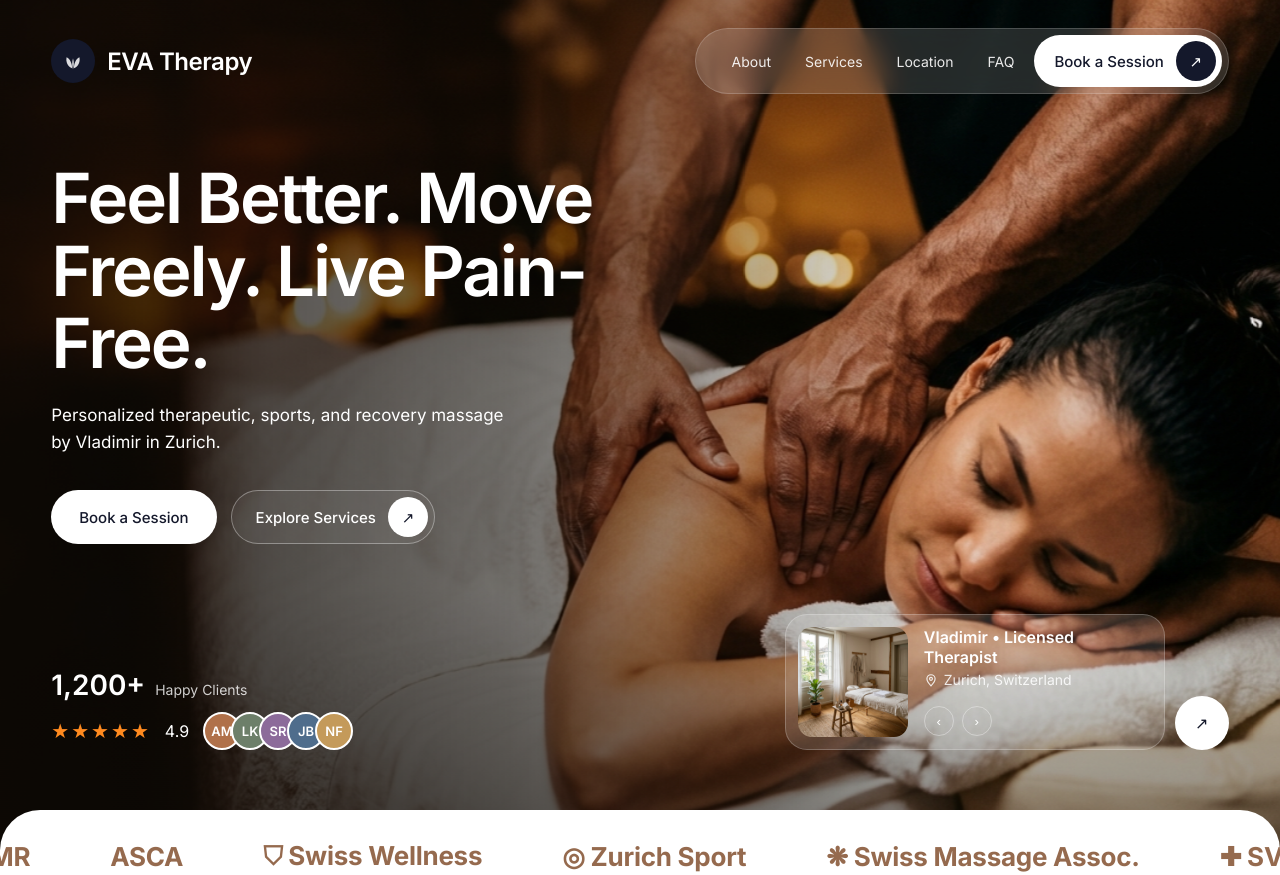
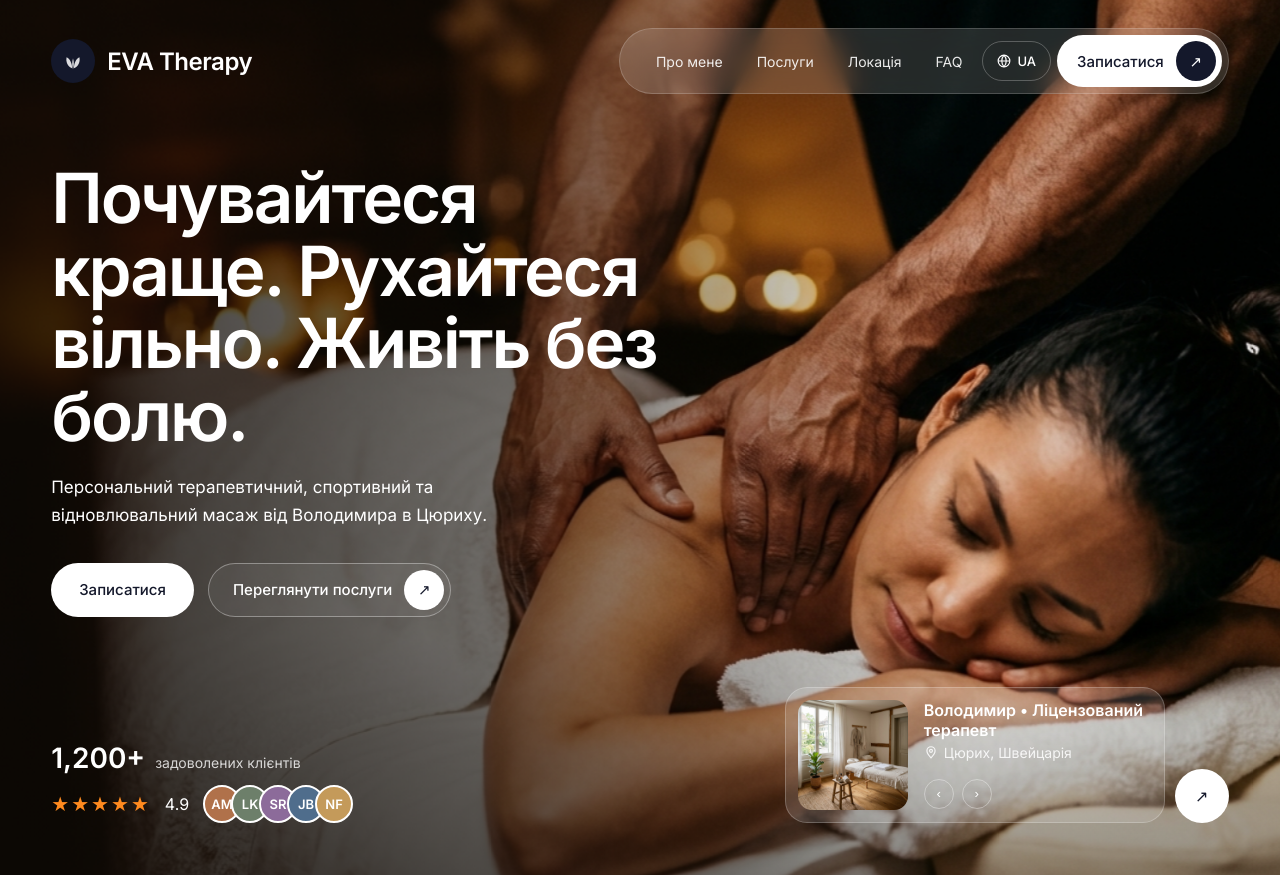
Before and after one commit to philkadyrov/eva-therapy, a plain HTML site: page index.html in a window 1280 px wide. Shown: the top 875 px of the page. Drawn offline with Linux system fonts and the light colour scheme.

Commit message:
Add files via upload

```diff
--- a/index.html
+++ b/index.html
@@ -1,10 +1,10 @@
 <!DOCTYPE html>
-<html lang="en">
+<html lang="uk">
 <head>
 <meta charset="UTF-8">
 <meta name="viewport" content="width=device-width, initial-scale=1">
-<title>EVA Therapy — Massage by Vladimir in Zurich</title>
-<meta name="description" content="Personalized therapeutic, sports and recovery massage by Vladimir in Zurich, Switzerland. Book your session at EVA Therapy.">
+<title>EVA Therapy — масаж від Володимира в Цюриху</title>
+<meta name="description" content="Персональний терапевтичний, спортивний та відновлювальний масаж від Володимира в Цюриху, Швейцарія. Запишіться на сеанс в EVA Therapy.">
 <link rel="preconnect" href="https://fonts.googleapis.com">
 <link href="https://fonts.googleapis.com/css2?family=Inter:wght@400;500;600;700&display=swap" rel="stylesheet">
 <style>
@@ -62,6 +62,14 @@ h1{font-size:clamp(40px,5.4vw,72px);line-height:1.05;font-weight:600;letter-spac
 .logos__track{display:flex;gap:80px;width:max-content;animation:marquee 30s linear infinite}
 .logos__track span{font-size:26px;font-weight:700;color:var(--brown);white-space:nowrap;display:flex;align-items:center;gap:10px;opacity:.9;letter-spacing:-.01em}
 @keyframes marquee{to{transform:translateX(-50%)}}
+.lang{position:relative}
+.lang__btn{display:flex;align-items:center;gap:6px;height:40px;padding:0 14px;border-radius:999px;border:1px solid rgba(255,255,255,.25);background:transparent;color:#fff;font:500 13px Inter,sans-serif;cursor:pointer;transition:.25s}
+.lang__btn:hover{background:rgba(255,255,255,.15)}
+.lang__menu{position:absolute;right:0;top:calc(100% + 10px);min-width:150px;padding:6px;border-radius:16px;background:rgba(20,16,12,.85);border:1px solid rgba(255,255,255,.15);backdrop-filter:blur(16px);-webkit-backdrop-filter:blur(16px);opacity:0;visibility:hidden;transform:translateY(-6px);transition:.2s;z-index:10}
+.lang.open .lang__menu{opacity:1;visibility:visible;transform:none}
+.lang__menu button{display:flex;justify-content:space-between;width:100%;padding:9px 12px;border:0;border-radius:10px;background:transparent;color:#fff;font:14px Inter,sans-serif;cursor:pointer;text-align:left}
+.lang__menu button:hover,.lang__menu button.active{background:rgba(255,255,255,.14)}
+.lang__menu small{opacity:.55}
 @media(max-width:900px){.nav a.link{display:none}.nav{padding:6px}.bottom{flex-direction:column;align-items:flex-start}.card{width:100%}.card-wrap{width:100%}}
 </style>
 </head>
@@ -74,25 +82,34 @@ h1{font-size:clamp(40px,5.4vw,72px);line-height:1.05;font-weight:600;letter-spac
       EVA Therapy
     </a>
     <nav class="nav" aria-label="Main">
-      <a class="link" href="#about" id="nav-about">About</a>
-      <a class="link" href="#services" id="nav-services">Services</a>
-      <a class="link" href="#location" id="nav-location">Location</a>
-      <a class="link" href="#faq" id="nav-faq">FAQ</a>
-      <a class="btn btn--white btn--arrow" href="#book" id="nav-book">Book a Session <span class="circle circle--navy">↗</span></a>
+      <a class="link" href="#about" id="nav-about" data-i18n="navAbout">Про мене</a>
+      <a class="link" href="#services" id="nav-services" data-i18n="navServices">Послуги</a>
+      <a class="link" href="#location" id="nav-location" data-i18n="navLocation">Локація</a>
+      <a class="link" href="#faq" id="nav-faq" data-i18n="navFaq">FAQ</a>
+      <div class="lang" id="lang">
+        <button class="lang__btn" id="lang-toggle" aria-haspopup="true" aria-label="Language"><svg width="14" height="14" viewBox="0 0 24 24" fill="none" stroke="currentColor" stroke-width="2"><circle cx="12" cy="12" r="10"/><path d="M2 12h20M12 2a15 15 0 0 1 0 20M12 2a15 15 0 0 0 0 20"/></svg><span id="lang-current">UA</span></button>
+        <div class="lang__menu" role="menu">
+          <button data-lang="uk" id="lang-uk">Українська <small>UA</small></button>
+          <button data-lang="de" id="lang-de">Deutsch <small>DE</small></button>
+          <button data-lang="en" id="lang-en">English <small>EN</small></button>
+          <button data-lang="ru" id="lang-ru">Русский <small>RU</small></button>
+        </div>
+      </div>
+      <a class="btn btn--white btn--arrow" href="#book" id="nav-book"><span data-i18n="book">Записатися</span> <span class="circle circle--navy">↗</span></a>
     </nav>
   </header>
 
   <main class="wrap">
-    <h1>Feel Better. Move Freely. Live Pain-Free.</h1>
-    <p class="sub">Personalized therapeutic, sports, and recovery massage by Vladimir in Zurich.</p>
+    <h1 data-i18n="h1">Почувайтеся краще. Рухайтеся вільно. Живіть без болю.</h1>
+    <p class="sub" data-i18n="sub">Персональний терапевтичний, спортивний та відновлювальний масаж від Володимира в Цюриху.</p>
     <div class="ctas">
-      <a class="btn btn--white" href="#book" id="hero-book">Book a Session</a>
-      <a class="btn btn--ghost" href="#services" id="hero-services">Explore Services <span class="circle circle--white">↗</span></a>
+      <a class="btn btn--white" href="#book" id="hero-book" data-i18n="book">Записатися</a>
+      <a class="btn btn--ghost" href="#services" id="hero-services"><span data-i18n="explore">Переглянути послуги</span> <span class="circle circle--white">↗</span></a>
     </div>
 
     <div class="bottom">
       <div class="proof">
-        <div class="proof__top"><span class="proof__num">1,200+</span><span class="proof__lbl">Happy Clients</span></div>
+        <div class="proof__top"><span class="proof__num">1,200+</span><span class="proof__lbl" data-i18n="clients">задоволених клієнтів</span></div>
         <div class="proof__row">
           <span class="stars">★★★★★</span><span>4.9</span>
           <div class="avatars">
@@ -104,8 +121,8 @@ h1{font-size:clamp(40px,5.4vw,72px);line-height:1.05;font-weight:600;letter-spac
         <div class="card">
           <img src="assets/room.jpg" alt="EVA Therapy treatment room in Zurich">
           <div>
-            <h3>Vladimir • Licensed Therapist</h3>
-            <p><svg width="14" height="14" viewBox="0 0 24 24" fill="none" stroke="currentColor" stroke-width="2"><path d="M12 22s7-7 7-12a7 7 0 1 0-14 0c0 5 7 12 7 12Z"/><circle cx="12" cy="10" r="2.5"/></svg>Zurich, Switzerland</p>
+            <h3 data-i18n="cardTitle">Володимир • Ліцензований терапевт</h3>
+            <p><svg width="14" height="14" viewBox="0 0 24 24" fill="none" stroke="currentColor" stroke-width="2"><path d="M12 22s7-7 7-12a7 7 0 1 0-14 0c0 5 7 12 7 12Z"/><circle cx="12" cy="10" r="2.5"/></svg><span data-i18n="cardLoc">Цюрих, Швейцарія</span></p>
             <div class="card__ctrl"><button aria-label="Previous" id="card-prev">‹</button><button aria-label="Next" id="card-next">›</button></div>
           </div>
         </div>
@@ -121,5 +138,19 @@ h1{font-size:clamp(40px,5.4vw,72px);line-height:1.05;font-weight:600;letter-spac
     </div>
   </div>
 </section>
+<script>
+const I18N={
+ uk:{code:'UA',title:'EVA Therapy — масаж від Володимира в Цюриху',navAbout:'Про мене',navServices:'Послуги',navLocation:'Локація',navFaq:'FAQ',book:'Записатися',h1:'Почувайтеся краще. Рухайтеся вільно. Живіть без болю.',sub:'Персональний терапевтичний, спортивний та відновлювальний масаж від Володимира в Цюриху.',explore:'Переглянути послуги',clients:'задоволених клієнтів',cardTitle:'Володимир • Ліцензований терапевт',cardLoc:'Цюрих, Швейцарія'},
+ de:{code:'DE',title:'EVA Therapy — Massage von Vladimir in Zürich',navAbout:'Über mich',navServices:'Angebote',navLocation:'Standort',navFaq:'FAQ',book:'Termin buchen',h1:'Besser fühlen. Frei bewegen. Schmerzfrei leben.',sub:'Individuelle therapeutische, Sport- und Regenerationsmassage von Vladimir in Zürich.',explore:'Angebote ansehen',clients:'zufriedene Kunden',cardTitle:'Vladimir • Zertifizierter Therapeut',cardLoc:'Zürich, Schweiz'},
+ en:{code:'EN',title:'EVA Therapy — Massage by Vladimir in Zurich',navAbout:'About',navServices:'Services',navLocation:'Location',navFaq:'FAQ',book:'Book a Session',h1:'Feel Better. Move Freely. Live Pain-Free.',sub:'Personalized therapeutic, sports, and recovery massage by Vladimir in Zurich.',explore:'Explore Services',clients:'Happy Clients',cardTitle:'Vladimir • Licensed Therapist',cardLoc:'Zurich, Switzerland'},
+ ru:{code:'RU',title:'EVA Therapy — массаж от Владимира в Цюрихе',navAbout:'Обо мне',navServices:'Услуги',navLocation:'Локация',navFaq:'FAQ',book:'Записаться',h1:'Чувствуйте себя лучше. Двигайтесь свободно. Живите без боли.',sub:'Персональный терапевтический, спортивный и восстановительный массаж от Владимира в Цюрихе.',explore:'Смотреть услуги',clients:'довольных клиентов',cardTitle:'Владимир • Лицензированный терапевт',cardLoc:'Цюрих, Швейцария'}
+};
+const langEl=document.getElementById('lang');
+function setLang(l){const d=I18N[l]||I18N.uk;document.documentElement.lang=l;document.title=d.title;document.querySelectorAll('[data-i18n]').forEach(e=>{e.textContent=d[e.dataset.i18n]});document.getElementById('lang-current').textContent=d.code;document.querySelectorAll('[data-lang]').forEach(b=>b.classList.toggle('active',b.dataset.lang===l));localStorage.setItem('lang',l)}
+document.getElementById('lang-toggle').onclick=e=>{e.stopPropagation();langEl.classList.toggle('open')};
+document.querySelectorAll('[data-lang]').forEach(b=>b.onclick=()=>{setLang(b.dataset.lang);langEl.classList.remove('open')});
+document.addEventListener('click',()=>langEl.classList.remove('open'));
+setLang(new URLSearchParams(location.search).get('lang')||localStorage.getItem('lang')||'uk');
+</script>
 </body>
 </html>
```
